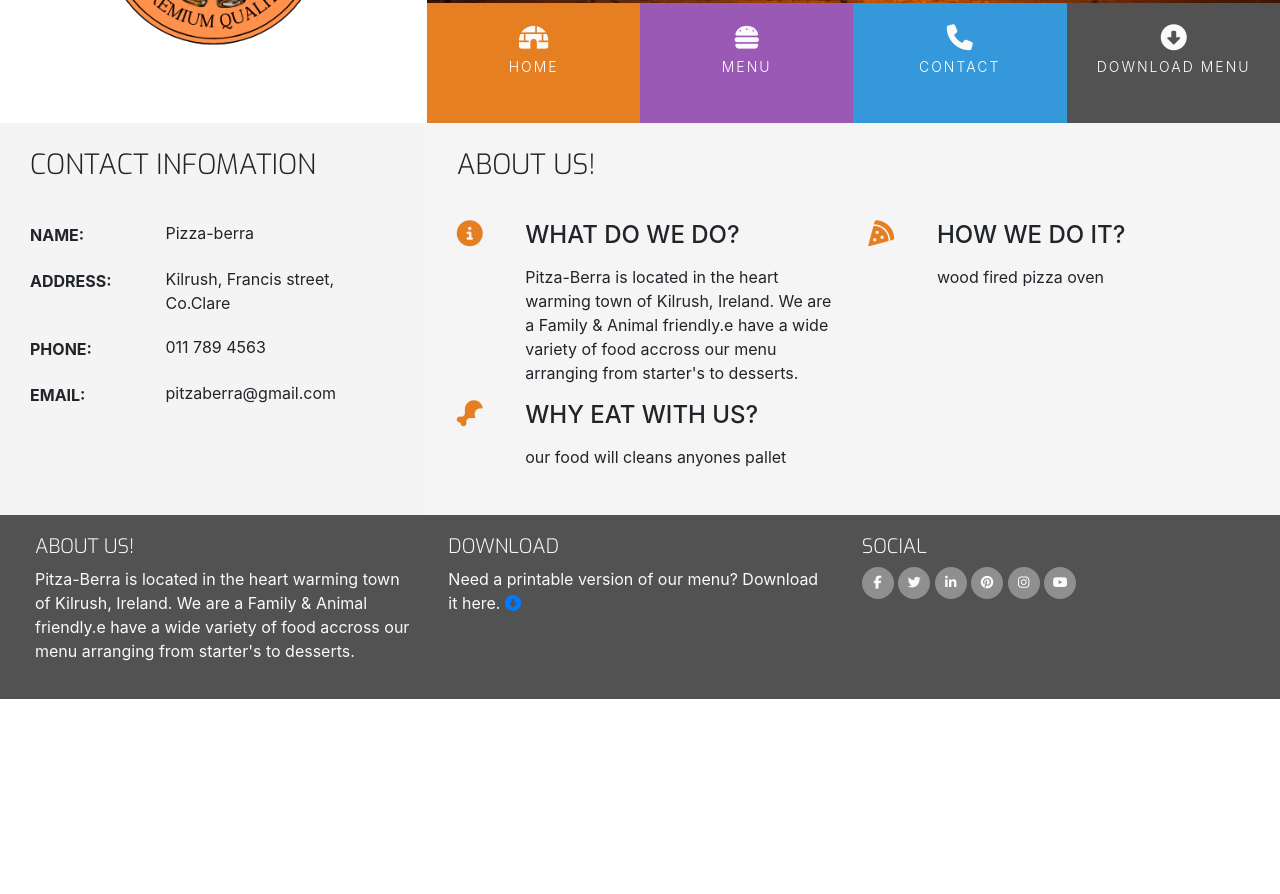
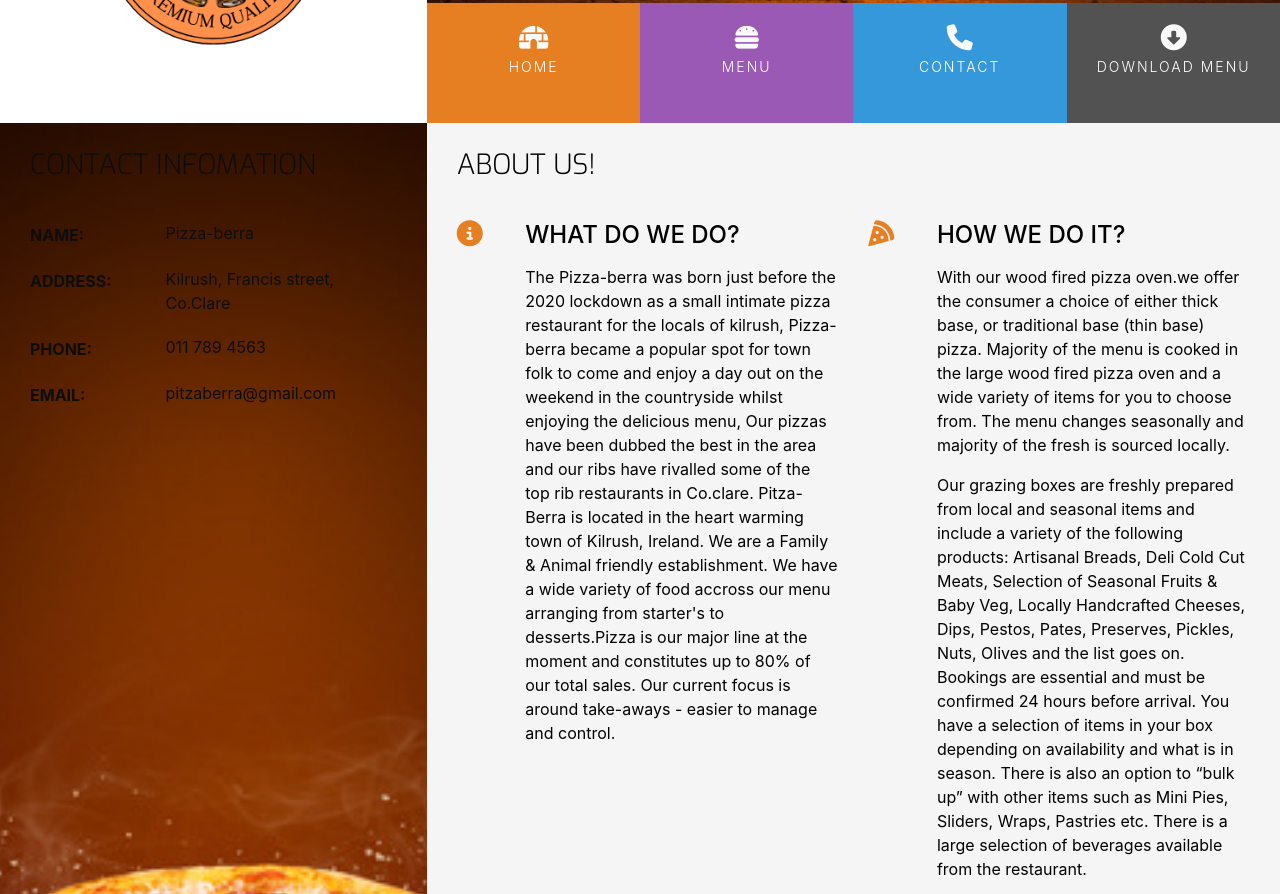
Before and after one commit to Amyz1ng/Booking-system-, a plain HTML site: page index.html in a window 1280 px wide. Shown: the part 246-1140 px from the top of the page. Before the commit the page ends 945 px from the top, so only its background shows below. Drawn offline with nearby package versions, Linux system fonts and the light colour scheme.

Commit message:
added in images, and a back story into the home page

```diff
--- a/assets/css/style.css
+++ b/assets/css/style.css
@@ -13,10 +13,17 @@
 }
 
 .bg-color-three-reasons {
-    background-color: #fafafa;
+    background-color: #525252;
+    color: black;
 }
 .bg-color-personal-info {
     background-color: #f4f4f4;
+    background-image: url("../images/delicious-taste-pizza-pepperoni.jpg");
+    background-position: center;
+    background-repeat: no-repeat;
+    background-size: cover;
+    color: #0e0d0d;
+
 }
 
 .bg-color-work-history {
@@ -68,6 +75,8 @@
 
 .row-table {
     display: table;
+
+
 }
 
 .section-column {
@@ -383,9 +392,15 @@
     background-color: #e84610;
 }
 
-/* ----------------------------------------Media Queries */
+/*--------------------------------------------Media Queries*/
 
 @media(min-width: 992px) {
+    .section-column {
+        padding: 0 30px 30px;
+        float: none;
+        display: table-cell;
+    }
+
     .center-form {
         padding-top: 30px;
         min-height: 240px;
--- a/index.html
+++ b/index.html
@@ -118,7 +118,8 @@
                                 <div class="col-10">
                                     <h4 class="three-reasons-heading uppercase">What do we do?</h4>
                                     <p>
-                                        Pitza-Berra is located in the heart warming town of Kilrush, Ireland. We are a Family & Animal friendly.e have a wide variety of food accross our menu arranging from starter's to desserts.
+                                        The Pizza-berra was born just before the 2020 lockdown as a small intimate pizza restaurant for the locals of kilrush, Pizza-berra became a popular spot for town folk to come and enjoy a day out on the weekend in the countryside whilst enjoying the delicious menu, Our pizzas have been dubbed the best in the area and our ribs have rivalled some of the top rib restaurants in Co.clare.
+                                        Pitza-Berra is located in the heart warming town of Kilrush, Ireland. We are a Family & Animal friendly establishment. We have a wide variety of food accross our menu arranging from starter's to desserts.Pizza is our major line at the moment and constitutes up to 80% of our total sales. Our current focus is around take-aways - easier to manage and control.
                                     </p>
                                 </div>
                             </div>
@@ -131,8 +132,18 @@
                                 <div class="col-10">
                                     <h4 class="three-reasons-heading uppercase">How we  do it?</h4>
                                     <p>
-                                       wood fired pizza oven
+                                      With our wood fired pizza oven.we offer the consumer a choice of either thick base, or traditional base (thin base) pizza. Majority of the menu is cooked in the large wood fired pizza oven and a wide variety of items for you to choose from. The menu changes seasonally and majority of the fresh is sourced locally.
                                     </p>
+                                    <p>
+                                        Our grazing boxes are freshly prepared from local and seasonal items and include a variety of
+                                        the following products:
+                                        Artisanal Breads, Deli Cold Cut Meats, Selection of Seasonal Fruits & Baby Veg, Locally
+                                        Handcrafted Cheeses, Dips, Pestos, Pates, Preserves, Pickles, Nuts, Olives and the list goes on.
+                                        Bookings are essential and must be confirmed 24 hours before arrival. You have a selection of
+                                        items in your box depending on availability and what is in season. There is also an option to
+                                        “bulk up” with other items such as Mini Pies, Sliders, Wraps, Pastries etc. There is a large
+                                        selection of beverages available from the restaurant.
+                                        </p>
                                 </div>
                             </div>
                         </div>
@@ -144,8 +155,11 @@
                                 <div class="col-10">
                                     <h4 class="three-reasons-heading uppercase">Why eat with us?</h4>
                                     <p>
-                                        our food will cleans anyones pallet
+                                        Our food will cleans anyones pallet, At Pizza-berra we strive to provide the best quality pizzas at the best value for money.Breakfasts are offered on the weekends from 8am and lunch from 12pm. If you fancy rather lounging in the gardens you can prebook one of our grazing boxes and enjoy your time in the countryside under ancient stinkwood trees or on the lush grass that surrounds the waterfall.
+
+                                        We like to support local suppliers and have setup a small section where you can buy their produce from seasonal veg, eggs and cheese to flavoured sourdough breads. We also have a range of frozen foods for sale
                                     </p>
+
                                 </div>
                             </div>
                         </div>
```
Also changed, not shown: django.js (added, +18 -0 lines), assets/images/delicious-taste-pizza-pepperoni.jpg (added), 1 other file.
